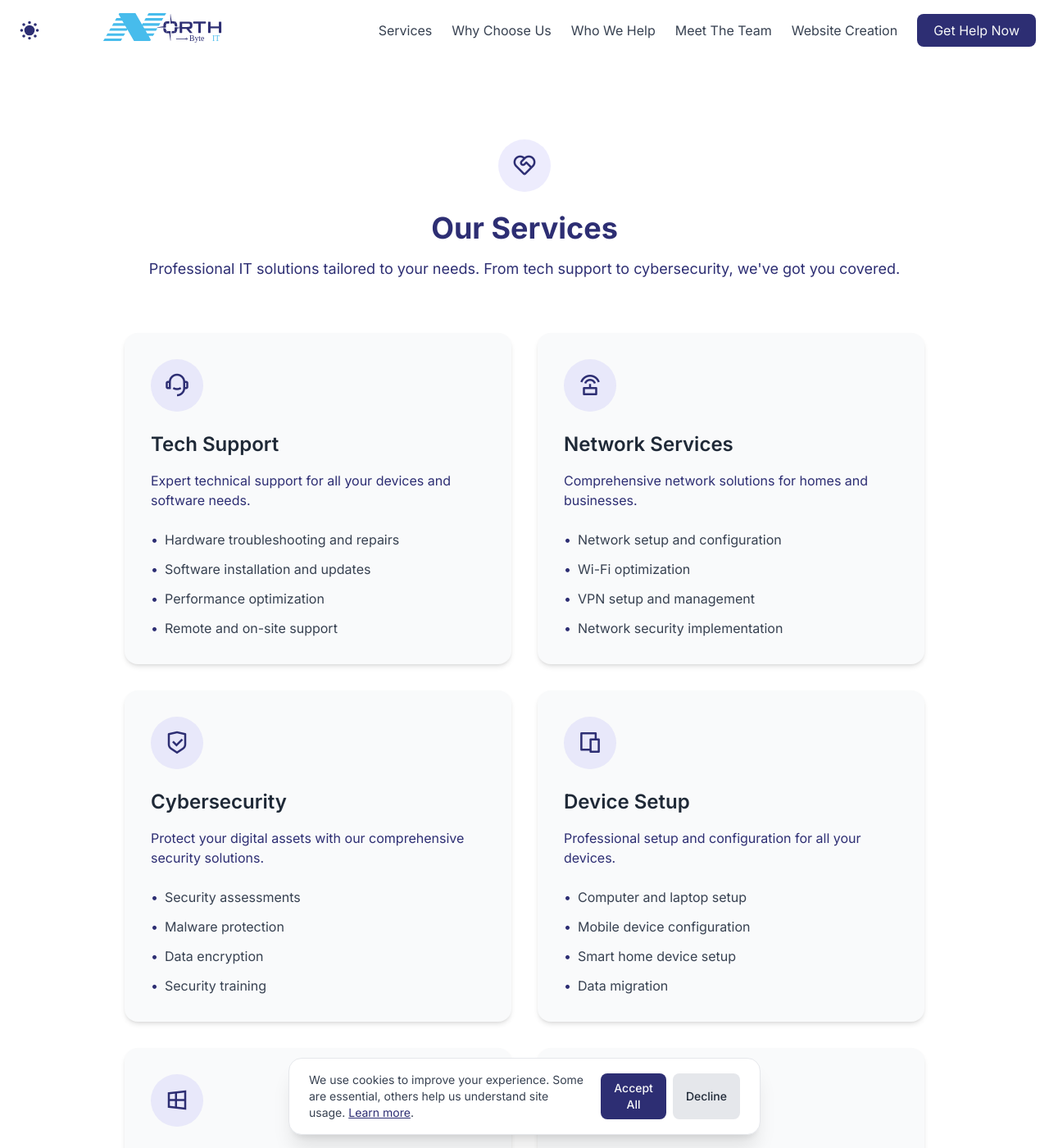
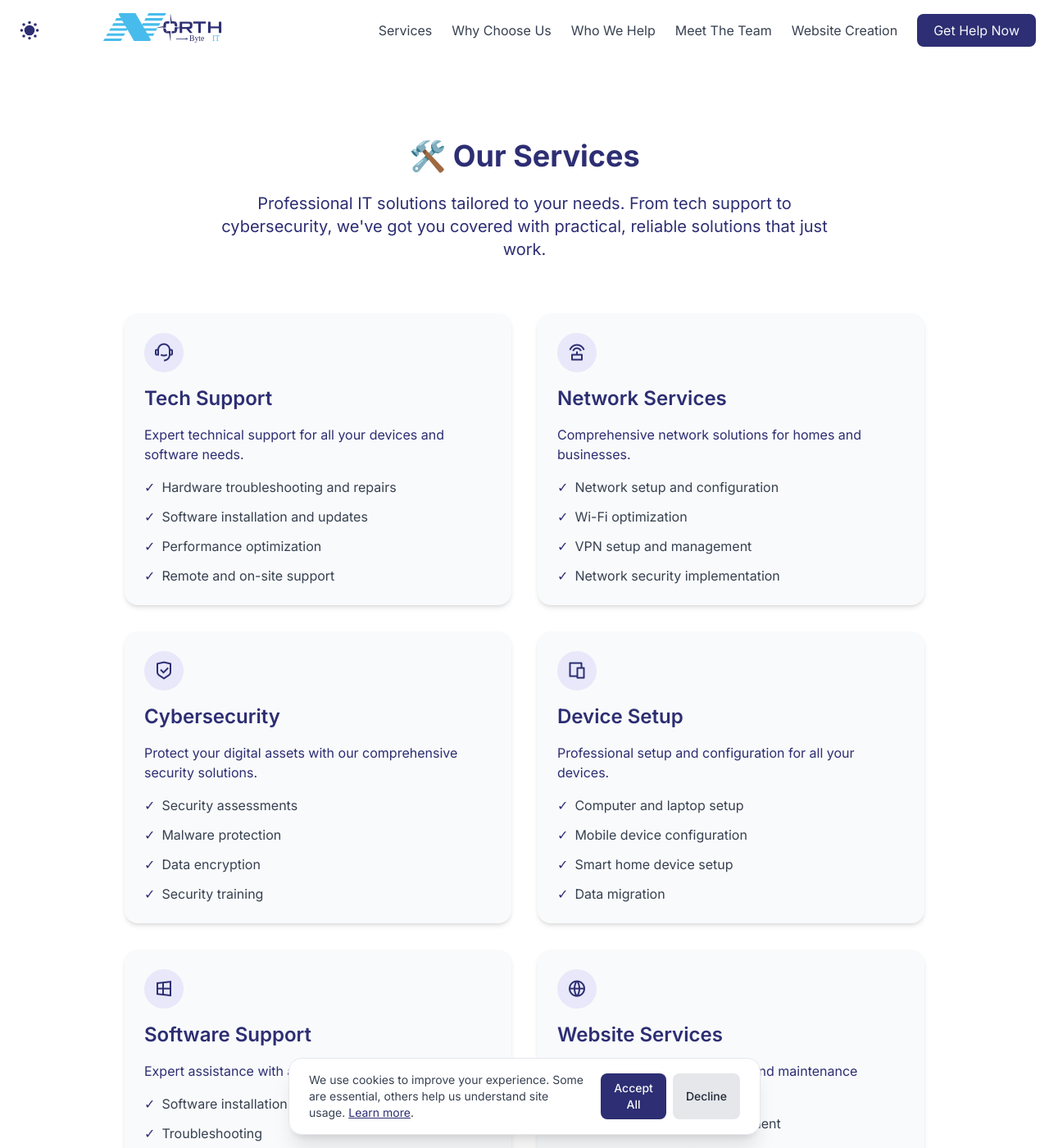
Before and after one commit to Roberto-Rodriguez-01/Roberto-Rodriguez-01.github.io, a Jekyll site: the page built from pages/services.html, in a window 1280 px wide and 1400 px high. Shown: the whole window at 82% size. Built offline with Jekyll 4.4.1, drawn with Linux system fonts in a browser that asks for light colours; nearby versions of some CDN libraries; some of the changed text lies outside the part shown.

Commit message:
Revamp services page layout and content for improved clarity and aesthetics. Update headings, enhance text descriptions, and replace bullet points with checkmarks for better visual appeal. Adjust padding and margins for a more cohesive design across service sections.

```diff
--- a/pages/services.html
+++ b/pages/services.html
@@ -4,191 +4,187 @@ title: Our IT Services
 description: Explore the range of IT support and cybersecurity services offered by North Byte IT.
 ---
 
-<!-- Services Page -->
 <section class="py-20 bg-white dark:bg-gray-900">
   <div class="container mx-auto px-6 max-w-5xl">
     <!-- Hero Section -->
     <div class="text-center mb-16">
-      <div class="bg-primary/10 p-3 rounded-full w-16 h-16 flex items-center justify-center mx-auto mb-6">
-        <i class="ri-service-line text-primary text-3xl"></i>
-      </div>
-      <h1 class="text-4xl font-bold text-gray-800 dark:text-white mb-4">Our Services</h1>
-      <p class="text-lg text-gray-600 dark:text-gray-300">
-        Professional IT solutions tailored to your needs. From tech support to cybersecurity, we've got you covered.
+      <h1 class="text-4xl font-bold text-gray-800 dark:text-white mb-6">🛠️ Our Services</h1>
+      <p class="text-xl text-gray-600 dark:text-gray-300 max-w-3xl mx-auto">
+        Professional IT solutions tailored to your needs. From tech support to cybersecurity, we've got you covered with practical, reliable solutions that just work.
       </p>
     </div>
 
     <!-- Main Services Grid -->
     <div class="grid grid-cols-1 md:grid-cols-2 gap-8 mb-16">
       <!-- Tech Support -->
-      <div class="bg-gray-50 dark:bg-gray-800 rounded-lg shadow-md p-8">
-        <div class="bg-primary/10 p-3 rounded-full w-16 h-16 flex items-center justify-center mb-6">
-          <i class="ri-customer-service-2-line text-primary text-3xl"></i>
+      <div class="bg-gray-50 dark:bg-gray-800 rounded-lg shadow-md p-6">
+        <div class="bg-primary/10 p-2 rounded-full w-12 h-12 flex items-center justify-center mb-4">
+          <i class="ri-customer-service-2-line text-primary text-2xl"></i>
         </div>
-        <h2 class="text-2xl font-semibold text-gray-800 dark:text-white mb-4">Tech Support</h2>
-        <p class="text-gray-600 dark:text-gray-300 mb-6">
+        <h2 class="text-2xl font-semibold text-primary mb-4">Tech Support</h2>
+        <p class="text-gray-600 dark:text-gray-300 mb-4">
           Expert technical support for all your devices and software needs.
         </p>
         <ul class="space-y-3">
           <li class="flex items-start">
-            <span class="text-primary mr-2">•</span>
+            <span class="text-primary mr-2">✓</span>
             <span class="text-gray-700 dark:text-gray-300">Hardware troubleshooting and repairs</span>
           </li>
           <li class="flex items-start">
-            <span class="text-primary mr-2">•</span>
+            <span class="text-primary mr-2">✓</span>
             <span class="text-gray-700 dark:text-gray-300">Software installation and updates</span>
           </li>
           <li class="flex items-start">
-            <span class="text-primary mr-2">•</span>
+            <span class="text-primary mr-2">✓</span>
             <span class="text-gray-700 dark:text-gray-300">Performance optimization</span>
           </li>
           <li class="flex items-start">
-            <span class="text-primary mr-2">•</span>
+            <span class="text-primary mr-2">✓</span>
             <span class="text-gray-700 dark:text-gray-300">Remote and on-site support</span>
           </li>
         </ul>
       </div>
 
       <!-- Network Services -->
-      <div class="bg-gray-50 dark:bg-gray-800 rounded-lg shadow-md p-8">
-        <div class="bg-primary/10 p-3 rounded-full w-16 h-16 flex items-center justify-center mb-6">
-          <i class="ri-router-line text-primary text-3xl"></i>
+      <div class="bg-gray-50 dark:bg-gray-800 rounded-lg shadow-md p-6">
+        <div class="bg-primary/10 p-2 rounded-full w-12 h-12 flex items-center justify-center mb-4">
+          <i class="ri-router-line text-primary text-2xl"></i>
         </div>
-        <h2 class="text-2xl font-semibold text-gray-800 dark:text-white mb-4">Network Services</h2>
-        <p class="text-gray-600 dark:text-gray-300 mb-6">
+        <h2 class="text-2xl font-semibold text-primary mb-4">Network Services</h2>
+        <p class="text-gray-600 dark:text-gray-300 mb-4">
           Comprehensive network solutions for homes and businesses.
         </p>
         <ul class="space-y-3">
           <li class="flex items-start">
-            <span class="text-primary mr-2">•</span>
+            <span class="text-primary mr-2">✓</span>
             <span class="text-gray-700 dark:text-gray-300">Network setup and configuration</span>
           </li>
           <li class="flex items-start">
-            <span class="text-primary mr-2">•</span>
+            <span class="text-primary mr-2">✓</span>
             <span class="text-gray-700 dark:text-gray-300">Wi-Fi optimization</span>
           </li>
           <li class="flex items-start">
-            <span class="text-primary mr-2">•</span>
+            <span class="text-primary mr-2">✓</span>
             <span class="text-gray-700 dark:text-gray-300">VPN setup and management</span>
           </li>
           <li class="flex items-start">
-            <span class="text-primary mr-2">•</span>
+            <span class="text-primary mr-2">✓</span>
             <span class="text-gray-700 dark:text-gray-300">Network security implementation</span>
           </li>
         </ul>
       </div>
 
       <!-- Cybersecurity -->
-      <div class="bg-gray-50 dark:bg-gray-800 rounded-lg shadow-md p-8">
-        <div class="bg-primary/10 p-3 rounded-full w-16 h-16 flex items-center justify-center mb-6">
-          <i class="ri-shield-check-line text-primary text-3xl"></i>
+      <div class="bg-gray-50 dark:bg-gray-800 rounded-lg shadow-md p-6">
+        <div class="bg-primary/10 p-2 rounded-full w-12 h-12 flex items-center justify-center mb-4">
+          <i class="ri-shield-check-line text-primary text-2xl"></i>
         </div>
-        <h2 class="text-2xl font-semibold text-gray-800 dark:text-white mb-4">Cybersecurity</h2>
-        <p class="text-gray-600 dark:text-gray-300 mb-6">
+        <h2 class="text-2xl font-semibold text-primary mb-4">Cybersecurity</h2>
+        <p class="text-gray-600 dark:text-gray-300 mb-4">
           Protect your digital assets with our comprehensive security solutions.
         </p>
         <ul class="space-y-3">
           <li class="flex items-start">
-            <span class="text-primary mr-2">•</span>
+            <span class="text-primary mr-2">✓</span>
             <span class="text-gray-700 dark:text-gray-300">Security assessments</span>
           </li>
           <li class="flex items-start">
-            <span class="text-primary mr-2">•</span>
+            <span class="text-primary mr-2">✓</span>
             <span class="text-gray-700 dark:text-gray-300">Malware protection</span>
           </li>
           <li class="flex items-start">
-            <span class="text-primary mr-2">•</span>
+            <span class="text-primary mr-2">✓</span>
             <span class="text-gray-700 dark:text-gray-300">Data encryption</span>
           </li>
           <li class="flex items-start">
-            <span class="text-primary mr-2">•</span>
+            <span class="text-primary mr-2">✓</span>
             <span class="text-gray-700 dark:text-gray-300">Security training</span>
           </li>
         </ul>
       </div>
 
       <!-- Device Setup -->
-      <div class="bg-gray-50 dark:bg-gray-800 rounded-lg shadow-md p-8">
-        <div class="bg-primary/10 p-3 rounded-full w-16 h-16 flex items-center justify-center mb-6">
-          <i class="ri-device-line text-primary text-3xl"></i>
+      <div class="bg-gray-50 dark:bg-gray-800 rounded-lg shadow-md p-6">
+        <div class="bg-primary/10 p-2 rounded-full w-12 h-12 flex items-center justify-center mb-4">
+          <i class="ri-device-line text-primary text-2xl"></i>
         </div>
-        <h2 class="text-2xl font-semibold text-gray-800 dark:text-white mb-4">Device Setup</h2>
-        <p class="text-gray-600 dark:text-gray-300 mb-6">
+        <h2 class="text-2xl font-semibold text-primary mb-4">Device Setup</h2>
+        <p class="text-gray-600 dark:text-gray-300 mb-4">
           Professional setup and configuration for all your devices.
         </p>
         <ul class="space-y-3">
           <li class="flex items-start">
-            <span class="text-primary mr-2">•</span>
+            <span class="text-primary mr-2">✓</span>
             <span class="text-gray-700 dark:text-gray-300">Computer and laptop setup</span>
           </li>
           <li class="flex items-start">
-            <span class="text-primary mr-2">•</span>
+            <span class="text-primary mr-2">✓</span>
             <span class="text-gray-700 dark:text-gray-300">Mobile device configuration</span>
           </li>
           <li class="flex items-start">
-            <span class="text-primary mr-2">•</span>
+            <span class="text-primary mr-2">✓</span>
             <span class="text-gray-700 dark:text-gray-300">Smart home device setup</span>
           </li>
           <li class="flex items-start">
-            <span class="text-primary mr-2">•</span>
+            <span class="text-primary mr-2">✓</span>
             <span class="text-gray-700 dark:text-gray-300">Data migration</span>
           </li>
         </ul>
       </div>
 
       <!-- Software Support -->
-      <div class="bg-gray-50 dark:bg-gray-800 rounded-lg shadow-md p-8">
-        <div class="bg-primary/10 p-3 rounded-full w-16 h-16 flex items-center justify-center mb-6">
-          <i class="ri-windows-line text-primary text-3xl"></i>
+      <div class="bg-gray-50 dark:bg-gray-800 rounded-lg shadow-md p-6">
+        <div class="bg-primary/10 p-2 rounded-full w-12 h-12 flex items-center justify-center mb-4">
+          <i class="ri-windows-line text-primary text-2xl"></i>
         </div>
-        <h2 class="text-2xl font-semibold text-gray-800 dark:text-white mb-4">Software Support</h2>
-        <p class="text-gray-600 dark:text-gray-300 mb-6">
+        <h2 class="text-2xl font-semibold text-primary mb-4">Software Support</h2>
+        <p class="text-gray-600 dark:text-gray-300 mb-4">
           Expert assistance with all your software needs.
         </p>
         <ul class="space-y-3">
           <li class="flex items-start">
-            <span class="text-primary mr-2">•</span>
+            <span class="text-primary mr-2">✓</span>
             <span class="text-gray-700 dark:text-gray-300">Software installation</span>
           </li>
           <li class="flex items-start">
-            <span class="text-primary mr-2">•</span>
+            <span class="text-primary mr-2">✓</span>
             <span class="text-gray-700 dark:text-gray-300">Troubleshooting</span>
           </li>
           <li class="flex items-start">
-            <span class="text-primary mr-2">•</span>
+            <span class="text-primary mr-2">✓</span>
             <span class="text-gray-700 dark:text-gray-300">Updates and maintenance</span>
           </li>
           <li class="flex items-start">
-            <span class="text-primary mr-2">•</span>
+            <span class="text-primary mr-2">✓</span>
             <span class="text-gray-700 dark:text-gray-300">Custom software solutions</span>
           </li>
         </ul>
       </div>
 
       <!-- Website Services -->
-      <div class="bg-gray-50 dark:bg-gray-800 rounded-lg shadow-md p-8">
-        <div class="bg-primary/10 p-3 rounded-full w-16 h-16 flex items-center justify-center mb-6">
-          <i class="ri-global-line text-primary text-3xl"></i>
+      <div class="bg-gray-50 dark:bg-gray-800 rounded-lg shadow-md p-6">
+        <div class="bg-primary/10 p-2 rounded-full w-12 h-12 flex items-center justify-center mb-4">
+          <i class="ri-global-line text-primary text-2xl"></i>
         </div>
-        <h2 class="text-2xl font-semibold text-gray-800 dark:text-white mb-4">Website Services</h2>
-        <p class="text-gray-600 dark:text-gray-300 mb-6">
+        <h2 class="text-2xl font-semibold text-primary mb-4">Website Services</h2>
+        <p class="text-gray-600 dark:text-gray-300 mb-4">
           Professional web development and maintenance services.
         </p>
         <ul class="space-y-3">
           <li class="flex items-start">
-            <span class="text-primary mr-2">•</span>
+            <span class="text-primary mr-2">✓</span>
             <span class="text-gray-700 dark:text-gray-300">Website design and development</span>
           </li>
           <li class="flex items-start">
-            <span class="text-primary mr-2">•</span>
+            <span class="text-primary mr-2">✓</span>
             <span class="text-gray-700 dark:text-gray-300">E-commerce solutions</span>
           </li>
           <li class="flex items-start">
-            <span class="text-primary mr-2">•</span>
+            <span class="text-primary mr-2">✓</span>
             <span class="text-gray-700 dark:text-gray-300">Website maintenance</span>
           </li>
           <li class="flex items-start">
-            <span class="text-primary mr-2">•</span>
+            <span class="text-primary mr-2">✓</span>
             <span class="text-gray-700 dark:text-gray-300">SEO optimization</span>
           </li>
         </ul>
@@ -196,22 +192,22 @@ description: Explore the range of IT support and cybersecurity services offered
     </div>
 
     <!-- Additional Services -->
-    <div class="bg-gray-50 dark:bg-gray-800 rounded-lg shadow-md p-8 mb-16">
-      <h2 class="text-2xl font-semibold text-gray-800 dark:text-white mb-6">Additional Services</h2>
+    <div class="bg-gray-50 dark:bg-gray-800 rounded-lg shadow-md p-6 mb-16">
+      <h2 class="text-2xl font-semibold text-primary mb-6">Additional Services</h2>
       <div class="grid grid-cols-1 md:grid-cols-2 gap-8">
         <div>
           <h3 class="text-xl font-medium text-gray-800 dark:text-white mb-4">Consulting & Advisory</h3>
           <ul class="space-y-3">
             <li class="flex items-start">
-              <span class="text-primary mr-2">•</span>
+              <span class="text-primary mr-2">✓</span>
               <span class="text-gray-700 dark:text-gray-300">IT strategy planning</span>
             </li>
             <li class="flex items-start">
-              <span class="text-primary mr-2">•</span>
+              <span class="text-primary mr-2">✓</span>
               <span class="text-gray-700 dark:text-gray-300">Technology recommendations</span>
             </li>
             <li class="flex items-start">
-              <span class="text-primary mr-2">•</span>
+              <span class="text-primary mr-2">✓</span>
               <span class="text-gray-700 dark:text-gray-300">Digital transformation</span>
             </li>
           </ul>
@@ -220,15 +216,15 @@ description: Explore the range of IT support and cybersecurity services offered
           <h3 class="text-xl font-medium text-gray-800 dark:text-white mb-4">Managed Services</h3>
           <ul class="space-y-3">
             <li class="flex items-start">
-              <span class="text-primary mr-2">•</span>
+              <span class="text-primary mr-2">✓</span>
               <span class="text-gray-700 dark:text-gray-300">Proactive monitoring</span>
             </li>
             <li class="flex items-start">
-              <span class="text-primary mr-2">•</span>
+              <span class="text-primary mr-2">✓</span>
               <span class="text-gray-700 dark:text-gray-300">Regular maintenance</span>
             </li>
             <li class="flex items-start">
-              <span class="text-primary mr-2">•</span>
+              <span class="text-primary mr-2">✓</span>
               <span class="text-gray-700 dark:text-gray-300">24/7 support options</span>
             </li>
           </ul>
```
